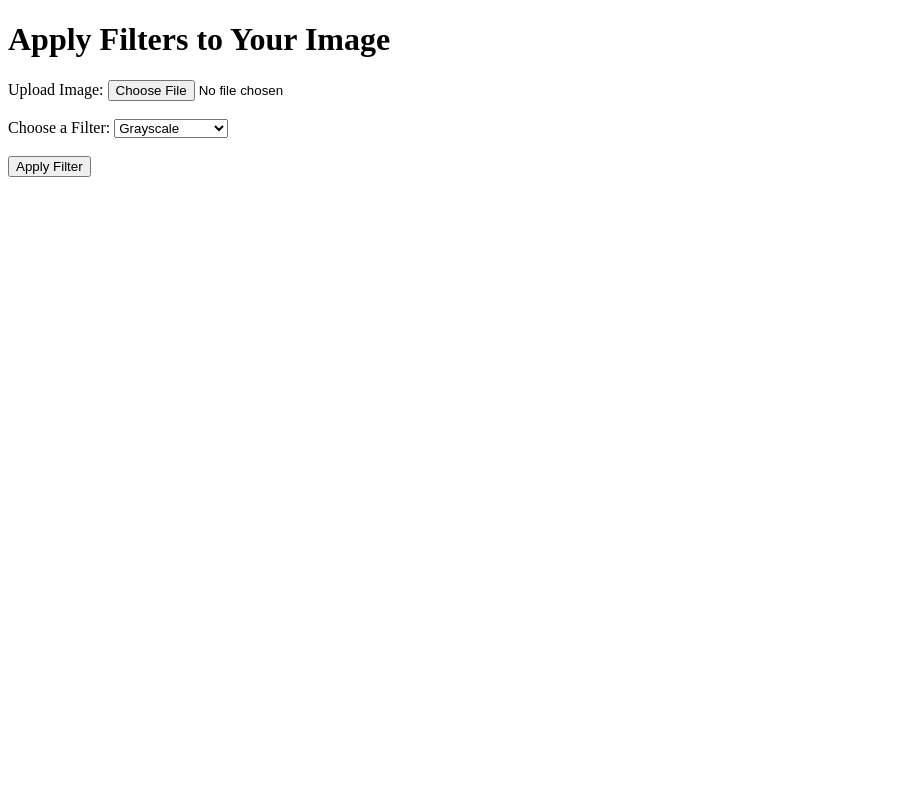
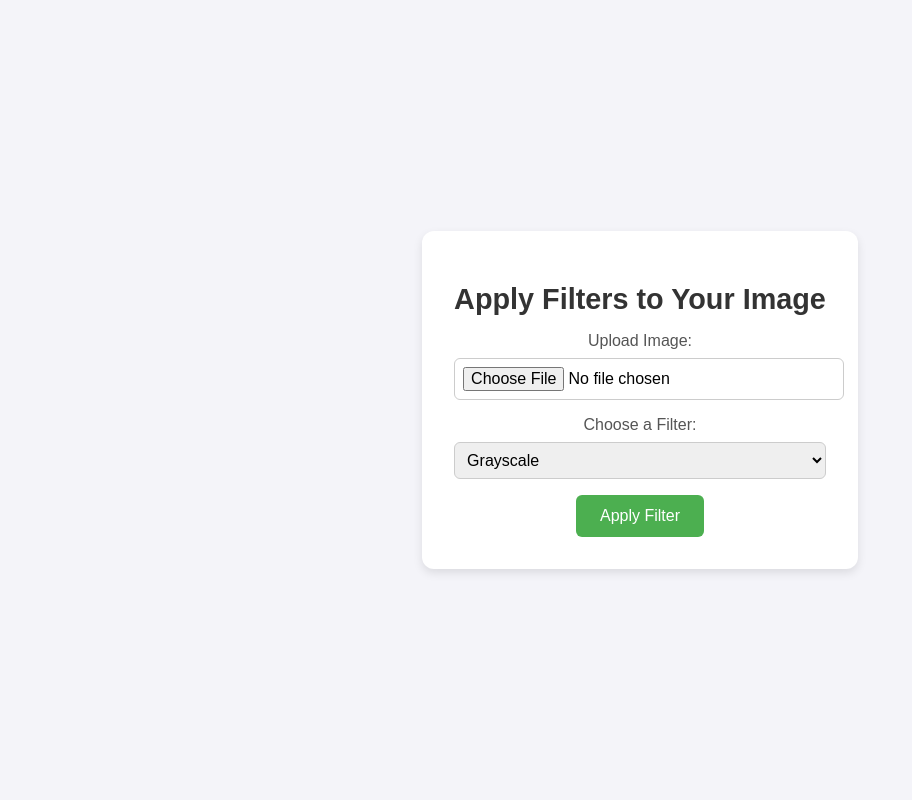
Before and after one commit to Aliakbar02/Image-filter-app2, a Flask app: page / in a window 1280 px wide. Shown: the whole page, without its empty margins (0-912 px from the left). Run offline with Flask 3, Linux system fonts and the light colour scheme.

Commit message:
Update index.html

```diff
--- a/templates/index.html
+++ b/templates/index.html
@@ -4,20 +4,76 @@
     <meta charset="UTF-8">
     <meta name="viewport" content="width=device-width, initial-scale=1.0">
     <title>Image Filter App</title>
+    <style>
+        body {
+            font-family: Arial, sans-serif;
+            background-color: #f4f4f9;
+            margin: 0;
+            padding: 0;
+            display: flex;
+            justify-content: center;
+            align-items: center;
+            height: 100vh;
+        }
+        .container {
+            background: #fff;
+            border-radius: 12px;
+            box-shadow: 0 4px 10px rgba(0, 0, 0, 0.1);
+            padding: 2rem;
+            max-width: 400px;
+            text-align: center;
+        }
+        h1 {
+            font-size: 1.8rem;
+            color: #333;
+            margin-bottom: 1rem;
+        }
+        label {
+            display: block;
+            font-size: 1rem;
+            margin-bottom: 0.5rem;
+            color: #555;
+        }
+        input[type="file"], select {
+            width: 100%;
+            padding: 0.5rem;
+            margin-bottom: 1rem;
+            border: 1px solid #ccc;
+            border-radius: 6px;
+            font-size: 1rem;
+        }
+        button {
+            background-color: #4caf50;
+            color: white;
+            padding: 0.75rem 1.5rem;
+            border: none;
+            border-radius: 6px;
+            font-size: 1rem;
+            cursor: pointer;
+            transition: background-color 0.3s ease;
+        }
+        button:hover {
+            background-color: #45a049;
+        }
+    </style>
 </head>
 <body>
+    <div class="container">
         <h1>Apply Filters to Your Image</h1>
         <form method="POST" enctype="multipart/form-data">
             <label for="image">Upload Image:</label>
-        <input type="file" name="image" id="image" required><br><br>
+            <input type="file" name="image" id="image" required>
+
             <label for="filter">Choose a Filter:</label>
             <select name="filter" id="filter">
                 <option value="grayscale">Grayscale</option>
                 <option value="blur">Blur</option>
                 <option value="edges">Edge Detection</option>
                 <option value="sharpen">Sharpen</option>
-        </select><br><br>
+            </select>
+
             <button type="submit">Apply Filter</button>
         </form>
+    </div>
 </body>
 </html>
```
Lines whose indentation alone changed are shown as unchanged.
